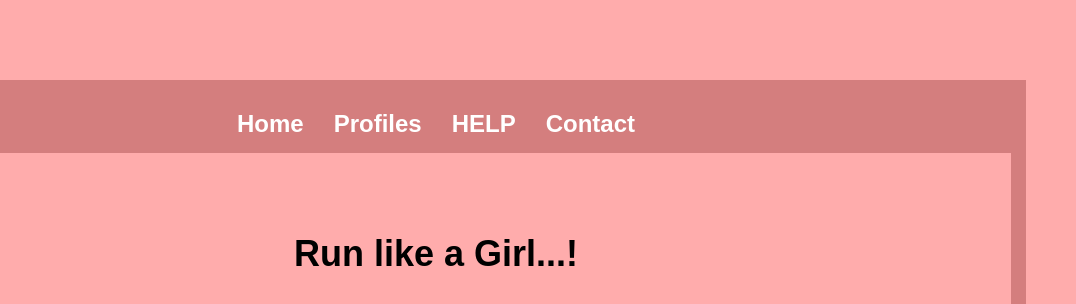
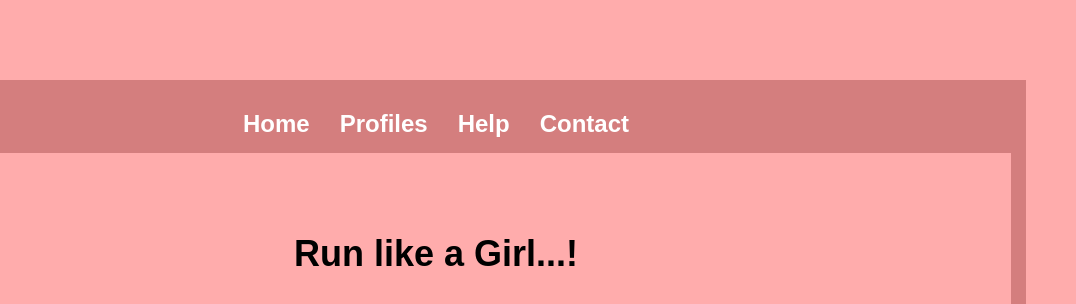
Before and after one commit to iamjudys/SHEs-SAFE-Website, a plain HTML site: page index.html in a window 1280 px wide. Shown: the part 155-459 px from the top of the page, 204-1280 px from the left. Drawn offline with Linux system fonts and the light colour scheme.

Commit message:
editing in index.html

```diff
--- a/index.html
+++ b/index.html
@@ -26,7 +26,7 @@
         <ul>
             <li><a href="./index.html">Home</a></li>
             <li><a href="./Html/profiles.html">Profiles</a></li>
-            <li><a href="./Html/HELP.html">HELP</a></li>
+            <li><a href="./Html/HELP.html">Help</a></li>
             <li><a href="./Html/contact.html">Contact</a></li>
         </ul>
 
```
